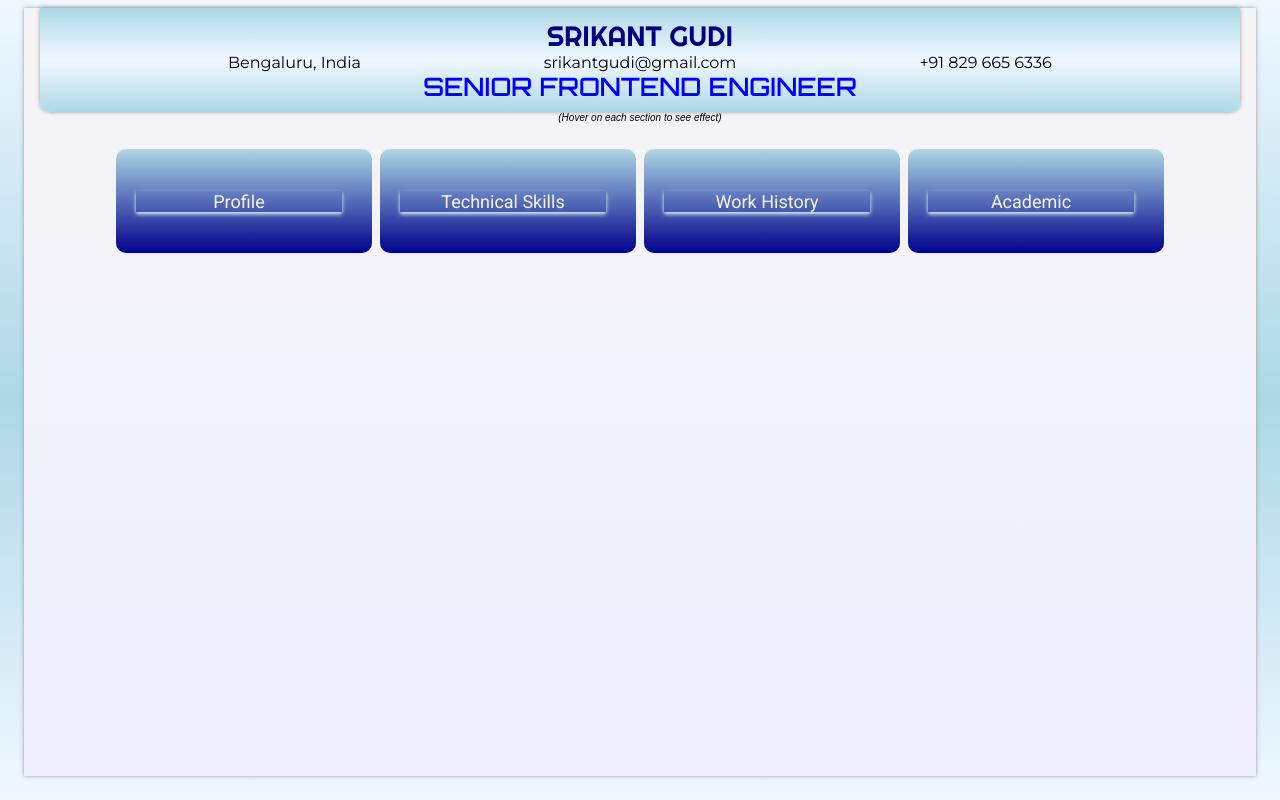
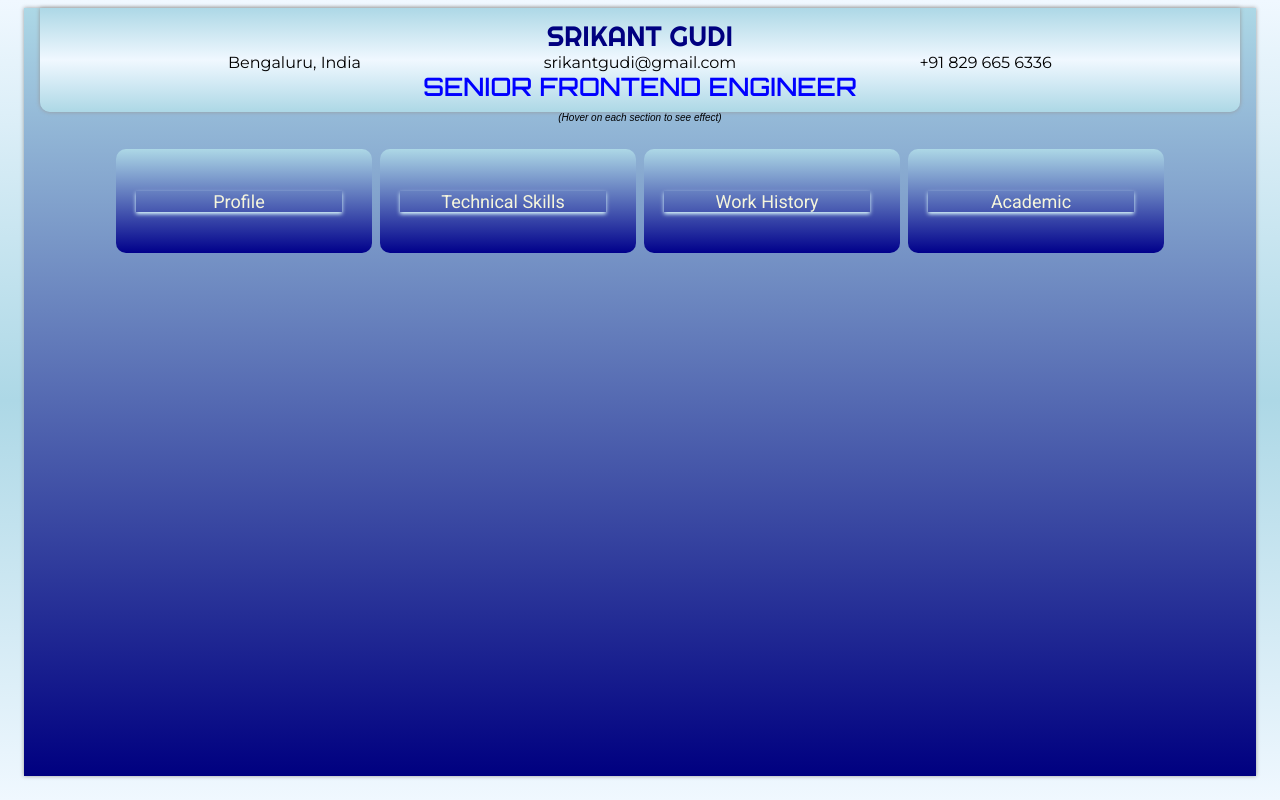
Before and after one commit to srikantgudi/srikantgudi.github.io, a Svelte app: page / in a window 1280 px wide. Built offline with nearby package versions, Linux system fonts and the light colour scheme.

Commit message:
Update App.svelte

```diff
--- a/src/App.svelte
+++ b/src/App.svelte
@@ -120,7 +120,7 @@
     font-family: Roboto;
     box-shadow: 0 0 4px #999;
     margin: 0 1em;
-    background: linear-gradient(whitesmoke, #eef);
+    background: linear-gradient(lightblue, navy);
     height: 96vh;
   }
 
```
